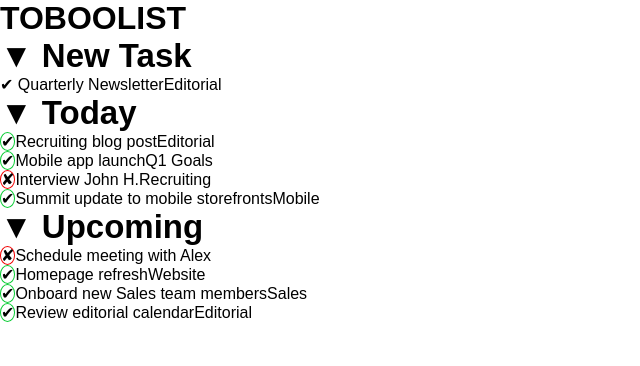
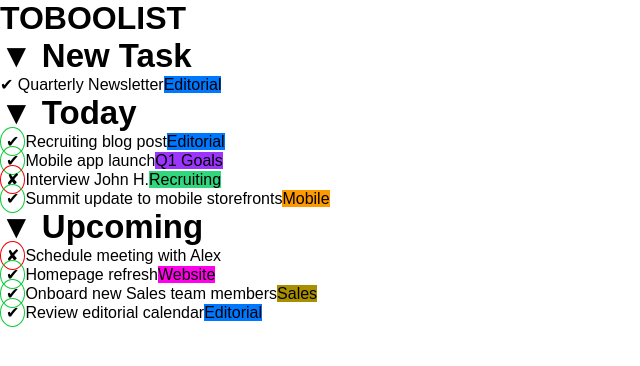
Before and after one commit to Marco-Gagliano/html-css-toboolist, a plain HTML site: page index.html in a window 1280 px wide. Shown: the whole page, without its empty margins (0-640 px from the left). Drawn offline with Linux system fonts and the light colour scheme.

Commit message:
background-color-main

```diff
--- a/css/style.css
+++ b/css/style.css
@@ -11,11 +11,13 @@ body {
 
 
 .symbol-1 {
+  padding: 5px;
   border: 1px solid rgb(9, 204, 51);
   border-radius: 50%;
 }
 
 .symbol-2 {
+  padding: 5px;
   border: 1px solid rgb(241, 1, 1);
   border-radius: 50%;
 }
@@ -29,3 +31,27 @@ body {
 .content {
   font-size: 22px;
 }
+
+.background-1 {
+  background-color: rgb(0, 119, 255);
+}
+
+.background-2 {
+  background-color: rgb(156, 52, 253);
+}
+
+.background-3 {
+  background-color: rgb(50, 214, 124);
+}
+
+.background-4 {
+  background-color: rgb(255, 153, 0);
+}
+
+.background-5 {
+  background-color: rgb(255, 0, 234);
+}
+
+.background-6 {
+  background-color: rgb(168, 143, 0);
+}
--- a/index.html
+++ b/index.html
@@ -21,7 +21,7 @@
         <h2>&#9660; New Task</h2>
       </div>
 
-      <p>&#10004; Quarterly Newsletter<span>Editorial</span></p>
+      <p>&#10004; Quarterly Newsletter<span class="background-1">Editorial</span></p>
 
     </section>
 
@@ -31,10 +31,10 @@
         <h2><span>&#9660;</span> Today</h2>
       </div>
 
-        <p><span class="symbol-1">&#10004;</span>Recruiting blog post<span>Editorial</span></p>
-        <p><span class="symbol-1">&#10004;</span>Mobile app launch<span>Q1 Goals</span></p>
-        <p><span class="symbol-2">&#10008;</span>Interview John H.<span>Recruiting</span></p>
-        <p><span class="symbol-1">&#10004;</span>Summit update to mobile storefronts<span>Mobile</span></p>
+        <p><span class="symbol-1">&#10004;</span>Recruiting blog post<span class="background-1">Editorial</span></p>
+        <p><span class="symbol-1">&#10004;</span>Mobile app launch<span class="background-2">Q1 Goals</span></p>
+        <p><span class="symbol-2">&#10008;</span>Interview John H.<span class="background-3">Recruiting</span></p>
+        <p><span class="symbol-1">&#10004;</span>Summit update to mobile storefronts<span  class="background-4">Mobile</span></p>
     </section>
 
     <section>
@@ -44,9 +44,9 @@
       </div>
 
       <p><span class="symbol-2">&#10008;</span>Schedule meeting with Alex</p>
-      <p><span class="symbol-1">&#10004;</span>Homepage refresh<span>Website</span></p>
-      <p><span class="symbol-1">&#10004;</span>Onboard new Sales team members<span>Sales</span></p>
-      <p><span class="symbol-1">&#10004;</span>Review editorial calendar<span>Editorial</span></p>
+      <p><span class="symbol-1">&#10004;</span>Homepage refresh<span class="background-5">Website</span></p>
+      <p><span class="symbol-1">&#10004;</span>Onboard new Sales team members<span class="background-6">Sales</span></p>
+      <p><span class="symbol-1">&#10004;</span>Review editorial calendar<span class="background-1">Editorial</span></p>
     </section>
   </main>
 
```
